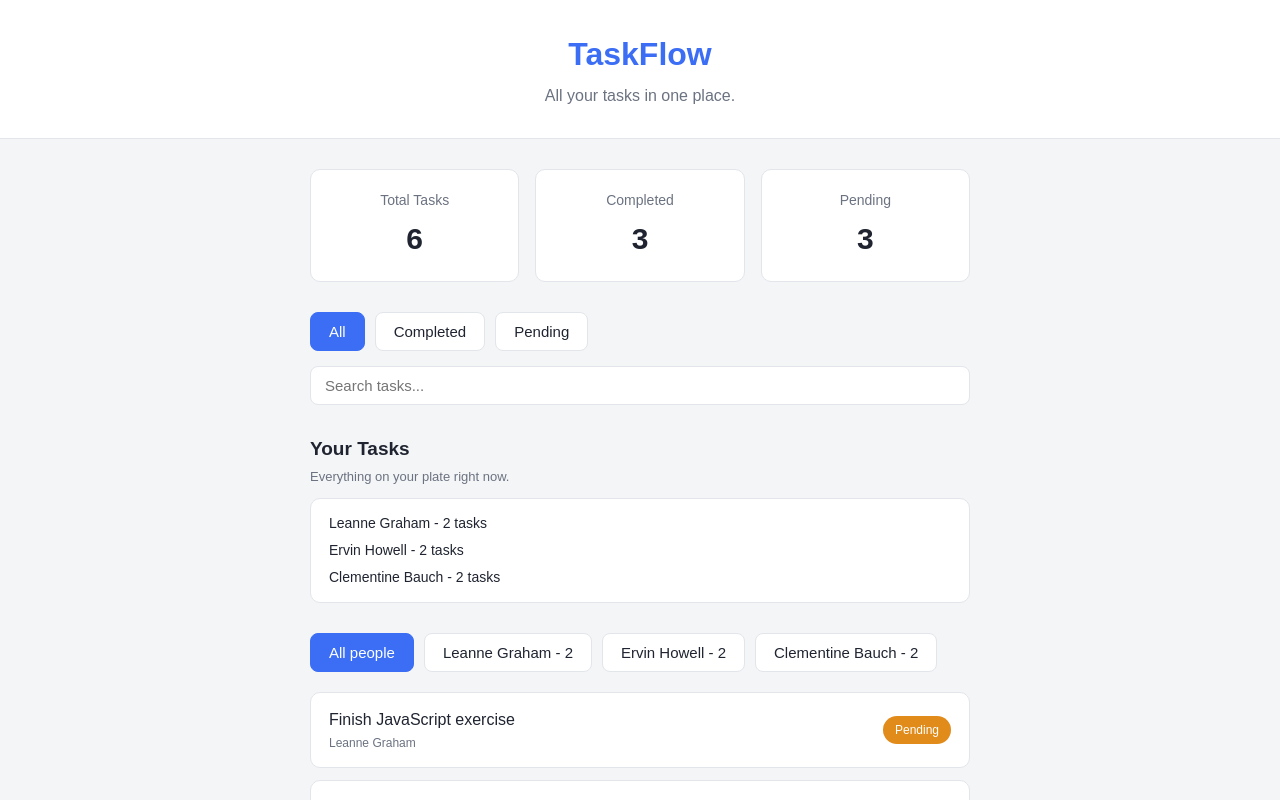
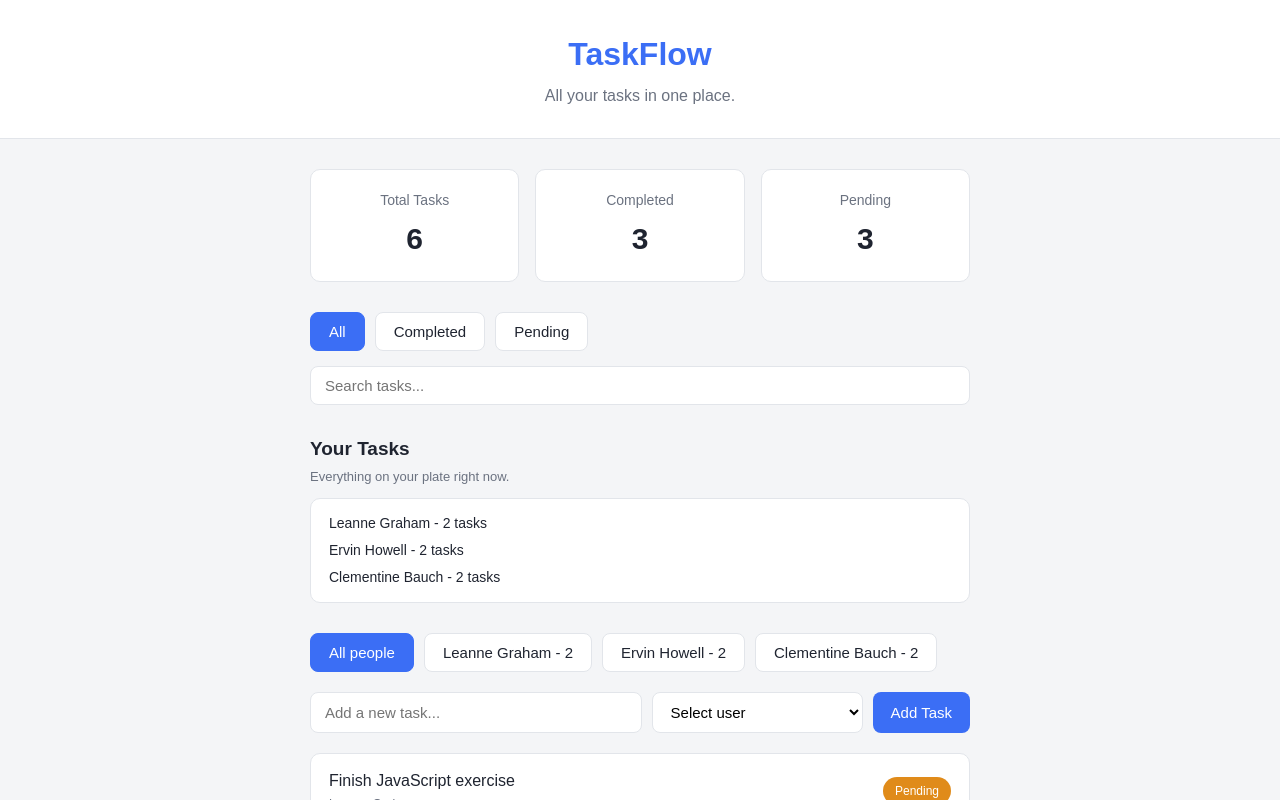
Before and after one commit to b4f-cohort8-salamiyah/b4f-cohort8-salamiyah-react-2026, a React (Vite) app: page / in a window 1280 px wide. Shown: the top 800 px of the page. Built offline with nearby package versions, Linux system fonts and the light colour scheme.

Commit message:
:pushpin: Session 08 End

```diff
--- a/src/App.tsx
+++ b/src/App.tsx
@@ -5,6 +5,7 @@ import StatCard from "./components/StatCard";
 import TaskItem from "./components/TaskItem";
 import SectionTitle from "./components/SectionTitle";
 import PersonSummary from "./components/PersonSummary";
+import AddTask from "./components/AddTask";
 
 interface Task {
   id: number;
@@ -20,7 +21,7 @@ interface User {
 
 type FilterStatus = "all" | "completed" | "pending";
 
-const tasks: Task[] = [
+const initialTasks: Task[] = [
   { id: 1, userId: 1, title: "Finish JavaScript exercise", completed: false },
   { id: 2, userId: 2, title: "Review pull request", completed: true },
   { id: 3, userId: 3, title: "Write session notes", completed: false },
@@ -33,6 +34,34 @@ const users: User[] = [
   { id: 1, name: "Leanne Graham" },
   { id: 2, name: "Ervin Howell" },
   { id: 3, name: "Clementine Bauch" },
+  {
+    id: 4,
+    name: "Patricia Lebsack",
+  },
+  {
+    id: 5,
+    name: "Chelsey Dietrich",
+  },
+  {
+    id: 6,
+    name: "Mrs. Dennis Schulist",
+  },
+  {
+    id: 7,
+    name: "Kurtis Weissnat",
+  },
+  {
+    id: 8,
+    name: "Nicholas Runolfsdottir V",
+  },
+  {
+    id: 9,
+    name: "Glenna Reichert",
+  },
+  {
+    id: 10,
+    name: "Clementina DuBuque",
+  },
 ];
 
 function getOwnerName(userId: number): string {
@@ -51,6 +80,8 @@ function App() {
   const [currentFilter, setCurrentFilter] = useState<FilterStatus>("all");
   const [searchText, setSearchText] = useState("");
   const [selectedUserId, setSelectedUserId] = useState(0);
+
+  const [tasks, setTasks] = useState(initialTasks);
 
   function handleShowAll() {
     setCurrentFilter("all");
@@ -117,6 +148,19 @@ function App() {
       return { user, count };
     })
     .filter((entry) => entry.count > 0);
+
+  function addNewTask(title: string, userId: number): void {
+    const newTask: Task = {
+      id: tasks.length + 1,
+      userId: userId,
+      title: title.trim(),
+      completed: false,
+    };
+
+    const newTasks = [...tasks, newTask];
+
+    setTasks(newTasks);
+  }
 
   return (
     <div>
@@ -204,6 +248,8 @@ function App() {
           ))}
         </section>
 
+        <AddTask selectedUserId={0} users={users} addNewTask={addNewTask} />
+
         {visibleTasks.length === 0 ? (
           <p className="empty-state">No tasks to show.</p>
         ) : (
--- /dev/null
+++ b/src/components/AddTask.tsx
@@ -0,0 +1,64 @@
+import { ChangeEvent, FormEvent, useState } from "react";
+
+interface User {
+  id: number;
+  name: string;
+}
+
+interface AddTaskProps {
+  selectedUserId: number;
+  users: User[];
+  addNewTask: (title: string, userId: number) => void;
+}
+
+function AddTask(props: AddTaskProps) {
+  const [draftTitle, setDraftTitle] = useState("");
+  const [draftUserId, setDraftUserId] = useState(0);
+
+  function handleTitleChange(event: ChangeEvent<HTMLInputElement>) {
+    setDraftTitle(event.target.value);
+  }
+
+  function handleUserChange(event: ChangeEvent<HTMLSelectElement>) {
+    setDraftUserId(Number(event.target.value));
+  }
+
+  function handleSubmit(event: FormEvent) {
+    event.preventDefault();
+    props.addNewTask(draftTitle, draftUserId);
+
+    setDraftTitle("");
+    setDraftUserId(props.selectedUserId);
+  }
+
+  return (
+    <form className="add-task-form" onSubmit={handleSubmit}>
+      <input
+        type="text"
+        className="add-task-input"
+        placeholder="Add a new task..."
+        value={draftTitle}
+        onChange={handleTitleChange}
+      />
+
+      <select
+        value={draftUserId}
+        className="add-task-select"
+        onChange={handleUserChange}
+      >
+        <option value={props.selectedUserId}>Select user</option>
+        {props.users.map((user) => (
+          <option key={user.id} value={user.id}>
+            {user.name}
+          </option>
+        ))}
+      </select>
+
+      <button type="submit" className="add-task-button">
+        Add Task
+      </button>
+    </form>
+  );
+}
+
+export default AddTask;
--- a/src/index.css
+++ b/src/index.css
@@ -239,3 +239,46 @@ body {
     flex-wrap: wrap;
   }
 }
+
+.add-task-form {
+  display: flex;
+  gap: 10px;
+  flex-wrap: wrap;
+  margin-top: 20px;
+}
+
+.add-task-input {
+  flex: 1;
+  min-width: 180px;
+  border: 1px solid #e2e5ea;
+  border-radius: 8px;
+  font-size: 15px;
+  padding: 10px 14px;
+}
+
+.add-task-input:focus {
+  border-color: #3b6ef5;
+  outline: none;
+}
+
+.add-task-select {
+  background-color: #ffffff;
+  border: 1px solid #e2e5ea;
+  border-radius: 8px;
+  font-size: 15px;
+  padding: 10px 14px;
+}
+
+.add-task-button {
+  background-color: #3b6ef5;
+  border: none;
+  border-radius: 8px;
+  color: #ffffff;
+  cursor: pointer;
+  font-size: 15px;
+  padding: 10px 18px;
+}
+
+.add-task-button:hover {
+  background-color: #2f5cd6;
+}
```
